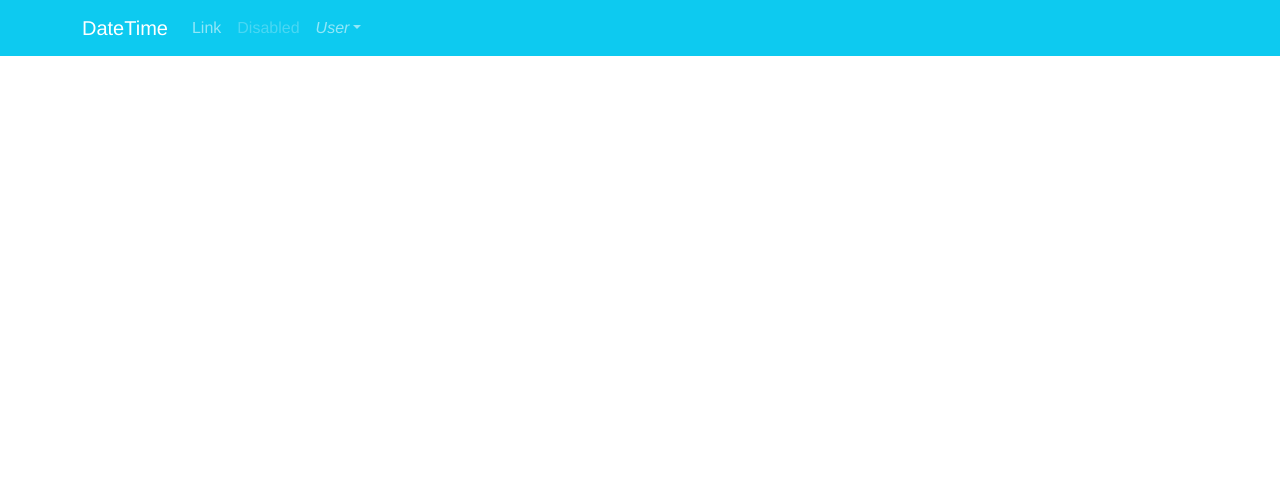
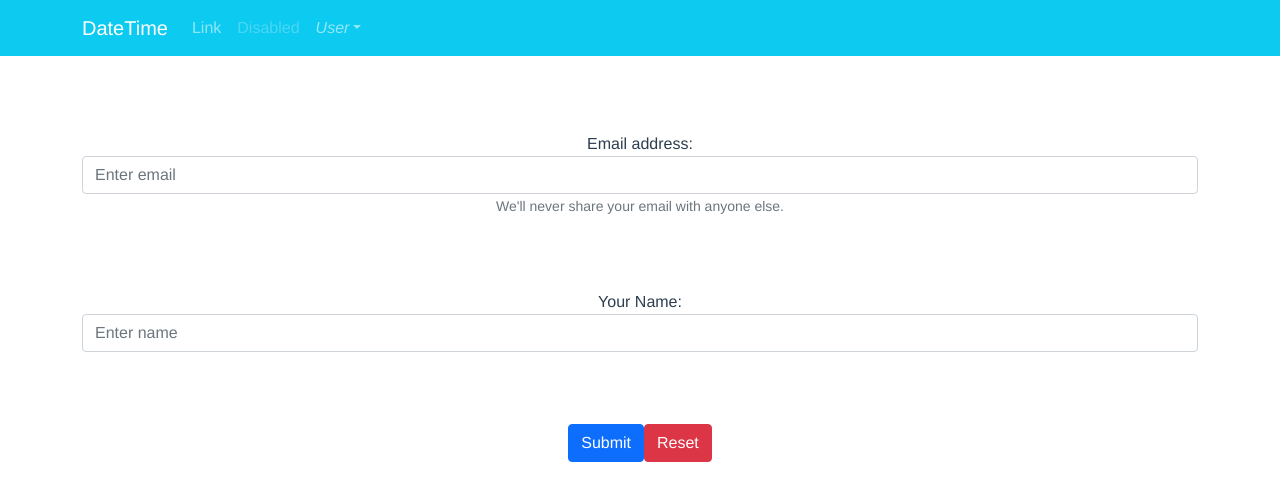
Before and after one commit to geek-Xie/DateTime, a Vue app in the folder datetime_web/: page /#/ in a window 1280 px wide. Shown: the top 500 px of the page. Built offline with nearby package versions, Linux system fonts and the light colour scheme.

Commit message:
AuthForm init

```diff
--- a/datetime_web/src/App.vue
+++ b/datetime_web/src/App.vue
@@ -1,29 +1,27 @@
 <template>
   <div id="app">
-    <router-view />
+    <router-view></router-view>
   </div>
 </template>
 
+<script>
+// import HelloWorld from "./components/HelloWorld.vue";
+
+export default {
+  name: "app",
+  components: {
+    // HelloWorld,
+  },
+};
+</script>
 
 <style>
 #app {
-  font-family: Avenir, Helvetica, Arial, sans-serif;
+  font-family: "Avenir", Helvetica, Arial, sans-serif;
   -webkit-font-smoothing: antialiased;
   -moz-osx-font-smoothing: grayscale;
   text-align: center;
   color: #2c3e50;
-}
-
-#nav {
-  padding: 30px;
-}
-
-#nav a {
-  font-weight: bold;
-  color: #2c3e50;
-}
-
-#nav a.router-link-exact-active {
-  color: #42b983;
+  margin-top: 60px;
 }
 </style>
--- /dev/null
+++ b/datetime_web/src/components/AuthForm.vue
@@ -0,0 +1,101 @@
+<template>
+  <div>
+    <b-container fluid="sm">
+      <br />
+      <br />
+      <br />
+      <b-form @submit="onSubmit" @reset="onReset" v-if="show">
+        <b-form-group
+          id="input-group-1"
+          label="Email address:"
+          label-for="input-1"
+          description="We'll never share your email with anyone else."
+        >
+          <b-form-input
+            id="input-1"
+            v-model="form.email"
+            type="email"
+            placeholder="Enter email"
+            required
+          ></b-form-input>
+        </b-form-group>
+        <br />
+        <br />
+        <br />
+
+        <b-form-group id="input-group-2" label="Your Name:" label-for="input-2">
+          <b-form-input
+            id="input-2"
+            v-model="form.name"
+            placeholder="Enter name"
+            required
+          ></b-form-input>
+        </b-form-group>
+
+        <!-- <b-form-group id="input-group-3" label="Food:" label-for="input-3">
+          <b-form-select
+            id="input-3"
+            v-model="form.food"
+            :options="foods"
+            required
+          ></b-form-select>
+        </b-form-group> -->
+
+        <!-- <b-form-group id="input-group-4" v-slot="{ ariaDescribedby }">
+          <b-form-checkbox-group
+            v-model="form.checked"
+            id="checkboxes-4"
+            :aria-describedby="ariaDescribedby"
+          >
+            <b-form-checkbox value="me">Check me out</b-form-checkbox>
+            <b-form-checkbox value="that">Check that out</b-form-checkbox>
+          </b-form-checkbox-group>
+        </b-form-group> -->
+        <br />
+        <br />
+        <br />
+        <b-button type="submit" variant="primary">Submit</b-button>
+        <b-button type="reset" variant="danger">Reset</b-button>
+      </b-form>
+    </b-container>
+    <!-- <b-card class="mt-3" header="Form Data Result">
+      <pre class="m-0">{{ form }}</pre>
+    </b-card> -->
+  </div>
+</template>
+
+<script>
+export default {
+  data() {
+    return {
+      form: {
+        email: "",
+        name: "",
+      },
+      show: true,
+    };
+  },
+  methods: {
+    onSubmit(event) {
+      event.preventDefault();
+      alert(JSON.stringify(this.form));
+    },
+    onReset(event) {
+      event.preventDefault();
+      // Reset our form values
+      this.form.email = "";
+      this.form.name = "";
+      this.form.food = null;
+      this.form.checked = [];
+      // Trick to reset/clear native browser form validation state
+      this.show = false;
+      this.$nextTick(() => {
+        this.show = true;
+      });
+    },
+  },
+};
+</script>
+
+<style>
+</style>
--- a/datetime_web/src/main.js
+++ b/datetime_web/src/main.js
@@ -1,9 +1,11 @@
 import Vue from 'vue'
+import './plugins/axios'
 import App from './App.vue'
 import router from './router'
 import { BootstrapVue, IconsPlugin } from 'bootstrap-vue'
 import 'bootstrap/dist/css/bootstrap.css'
 import 'bootstrap-vue/dist/bootstrap-vue.css'
+import store from './store'
 
 Vue.config.productionTip = false
 // Install BootstrapVue
@@ -13,5 +15,6 @@ Vue.use(IconsPlugin)
 
 new Vue({
   router,
+  store,
   render: h => h(App)
 }).$mount('#app')
--- /dev/null
+++ b/datetime_web/src/plugins/axios.js
@@ -0,0 +1,61 @@
+"use strict";
+
+import Vue from 'vue';
+import axios from "axios";
+
+// Full config:  https://github.com/axios/axios#request-config
+// axios.defaults.baseURL = process.env.baseURL || process.env.apiUrl || '';
+// axios.defaults.headers.common['Authorization'] = AUTH_TOKEN;
+// axios.defaults.headers.post['Content-Type'] = 'application/x-www-form-urlencoded';
+
+let config = {
+  // baseURL: process.env.baseURL || process.env.apiUrl || ""
+  // timeout: 60 * 1000, // Timeout
+  // withCredentials: true, // Check cross-site Access-Control
+};
+
+const _axios = axios.create(config);
+
+_axios.interceptors.request.use(
+  function (config) {
+    // Do something before request is sent
+    return config;
+  },
+  function (error) {
+    // Do something with request error
+    return Promise.reject(error);
+  }
+);
+
+// Add a response interceptor
+_axios.interceptors.response.use(
+  function (response) {
+    // Do something with response data
+    return response;
+  },
+  function (error) {
+    // Do something with response error
+    return Promise.reject(error);
+  }
+);
+
+Plugin.install = function (Vue) {
+  Vue.axios = _axios;
+  window.axios = _axios;
+  Object.defineProperties(Vue.prototype, {
+    axios: {
+      get() {
+        return _axios;
+      }
+    },
+    $axios: {
+      get() {
+        return _axios;
+      }
+    },
+  });
+};
+
+Vue.use(Plugin)
+
+export default Plugin;
--- /dev/null
+++ b/datetime_web/src/store/index.js
@@ -0,0 +1,15 @@
+import Vue from 'vue'
+import Vuex from 'vuex'
+
+Vue.use(Vuex)
+
+export default new Vuex.Store({
+  state: {
+  },
+  mutations: {
+  },
+  actions: {
+  },
+  modules: {
+  }
+})
--- a/datetime_web/src/views/Home.vue
+++ b/datetime_web/src/views/Home.vue
@@ -1,6 +1,7 @@
 <template>
   <div>
     <Navbar></Navbar>
+    <AuthForm></AuthForm>
   </div>
 </template>
 
@@ -8,11 +9,13 @@
 // @ is an alias to /src
 // import HelloWorld from "@/components/HelloWorld.vue";
 import Navbar from "@/components/Navbar.vue";
+import AuthForm from "@/components/AuthForm.vue";
 
 export default {
   name: "Home",
   components: {
     Navbar,
+    AuthForm,
   },
 };
 </script>
```
Also changed, not shown: datetime_web/package.json (+7 -3 lines), 1 other file (tests, documents, lock files or other folders).
